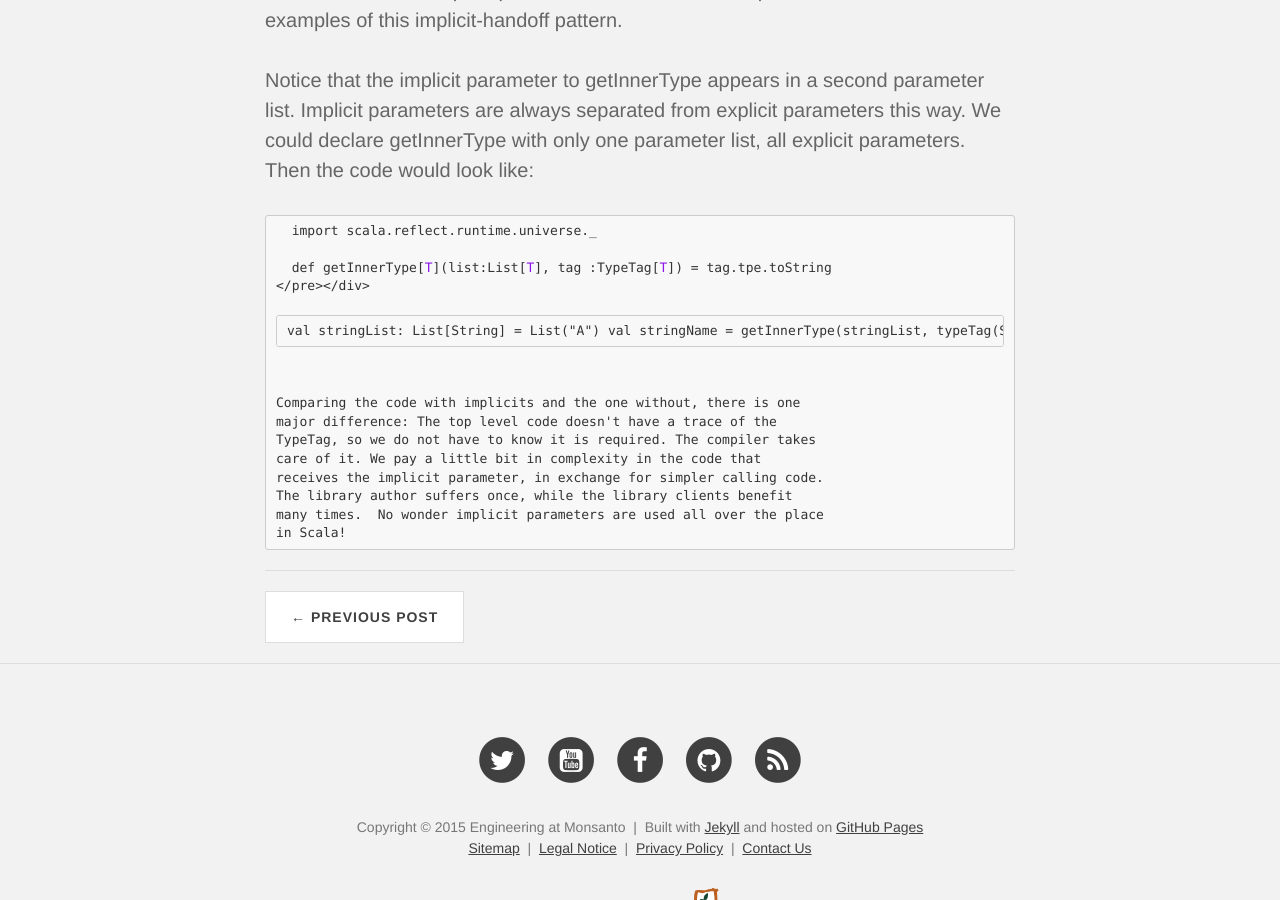
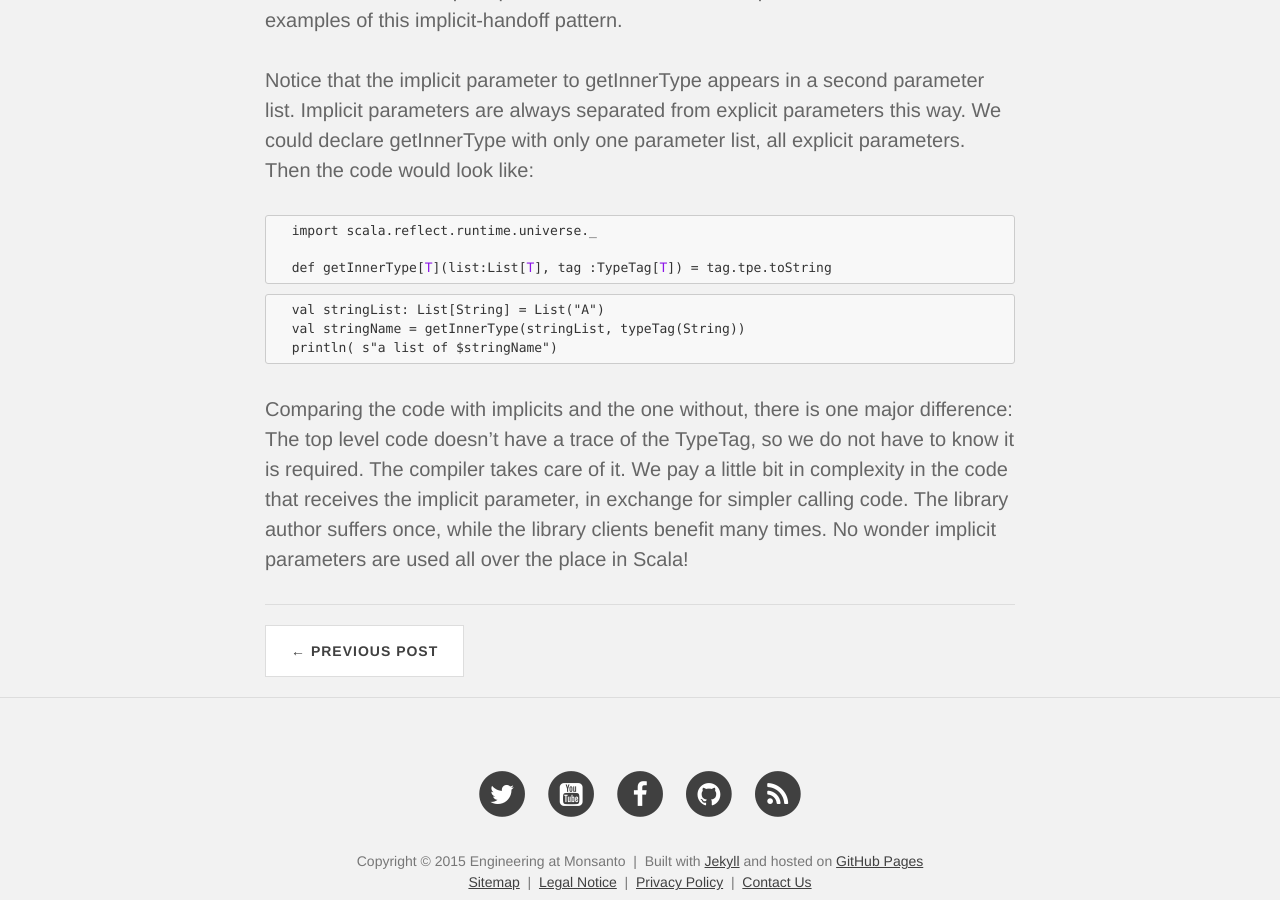
Before and after one commit to timwilliate/engineering-blog, a Jekyll site: the page built from _posts/2015-05-14-implicits-intro.md, in a window 1280 px wide and 900 px high, scrolled down 3544 px. Built offline with Jekyll 4.4.1, drawn with Linux system fonts in a browser that asks for light colours; nearby versions of some CDN libraries; some web fonts are replaced; Markdown is read by kramdown in place of the engine named in the settings.

Commit message:
Corrected one last code block

```diff
--- a/_posts/2015-05-14-implicits-intro.md
+++ b/_posts/2015-05-14-implicits-intro.md
@@ -147,13 +147,12 @@ like:
 <div class="highlight"><pre><code class="language-scala" data-lang="scala">  import scala.reflect.runtime.universe._
 
   def getInnerType[<span class="T">T</span>](list:List[<span class="T">T</span>], tag :TypeTag[<span class="T">T</span>]) = tag.tpe.toString
-</pre></div>
+</code></pre></div>
 
-<div class="highlight"><pre>
-  val stringList: List[String] = List("A")
+<div class="highlight"><pre><code class="language-scala" data-lang="scala">  val stringList: List[String] = List("A")
   val stringName = getInnerType(stringList, typeTag(String))
   println( s"a list of $stringName")
-</pre></div>
+</code></pre></div>
 
 Comparing the code with implicits and the one without, there is one
 major difference: The top level code doesn't have a trace of the
```
